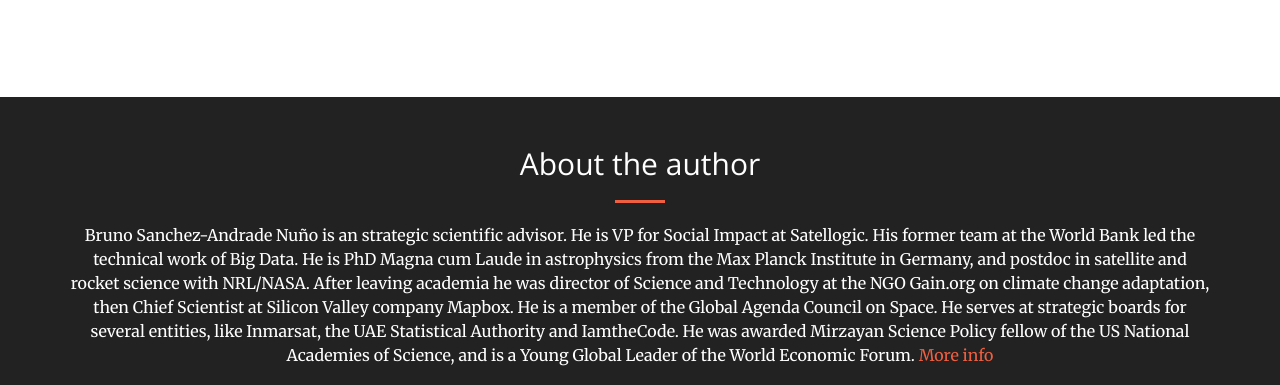
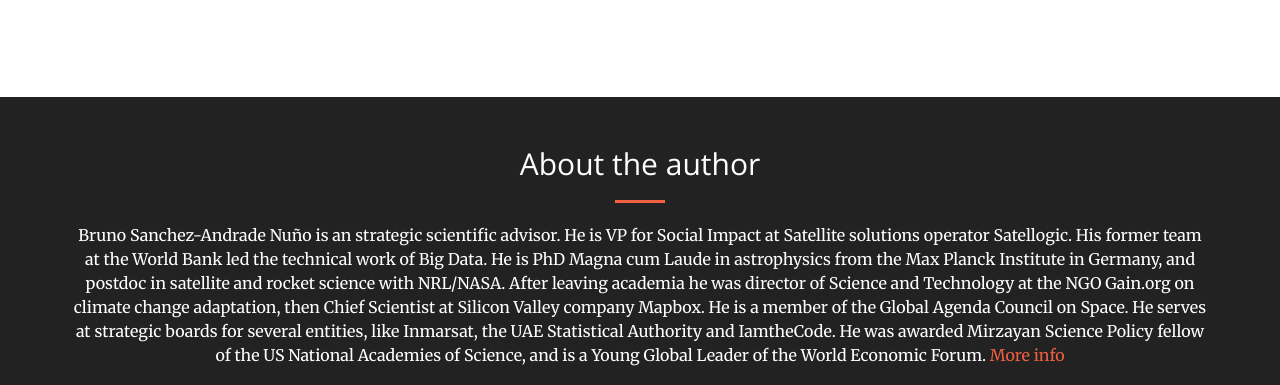
Before and after one commit to brunosan/impact-science, a website: page index.html in a window 1280 px wide. Shown: the part 2525-2910 px from the top of the page. Drawn offline with nearby package versions, Linux system fonts and the light colour scheme; grey boxes are pictures that could not be loaded.

Commit message:
Update index.html

```diff
--- a/index.html
+++ b/index.html
@@ -211,7 +211,7 @@
                 <h2>About the author</h2>
                   <hr class="primary">
 
-                <p>Bruno Sanchez-Andrade Nuño is an strategic scientific advisor. He is VP for Social Impact at Satellogic. His former team at the World Bank led the technical work of Big Data. He is PhD Magna cum Laude in astrophysics from the Max Planck Institute in Germany, and postdoc in satellite and rocket science with NRL/NASA. After leaving academia he was director of Science and Technology at the NGO Gain.org on climate change adaptation, then Chief Scientist at Silicon Valley company Mapbox. He is a member of the Global Agenda Council on Space. He serves at strategic boards for several entities, like Inmarsat, the UAE Statistical Authority and IamtheCode. He was awarded Mirzayan Science Policy fellow of the US National Academies of Science, and is a Young Global Leader of the World Economic Forum. <a href="http://brunosan.eu">More info</a></p>
+                <p>Bruno Sanchez-Andrade Nuño is an strategic scientific advisor. He is VP for Social Impact at Satellite solutions operator Satellogic. His former team at the World Bank led the technical work of Big Data. He is PhD Magna cum Laude in astrophysics from the Max Planck Institute in Germany, and postdoc in satellite and rocket science with NRL/NASA. After leaving academia he was director of Science and Technology at the NGO Gain.org on climate change adaptation, then Chief Scientist at Silicon Valley company Mapbox. He is a member of the Global Agenda Council on Space. He serves at strategic boards for several entities, like Inmarsat, the UAE Statistical Authority and IamtheCode. He was awarded Mirzayan Science Policy fellow of the US National Academies of Science, and is a Young Global Leader of the World Economic Forum. <a href="http://brunosan.eu">More info</a></p>
 
             </div>
             <div class="embed-responsive embed-responsive-16by9">
```
